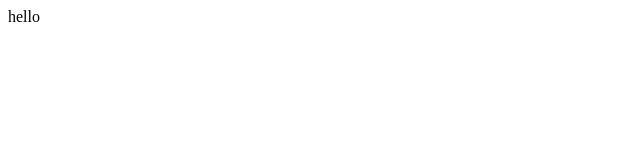
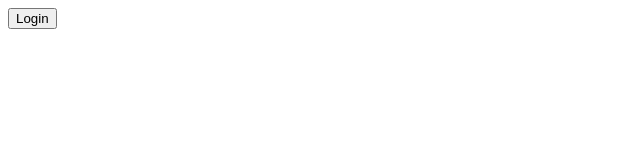
Before and after one commit to psudevteam/psuservice, a React (Vite) app: page / in a window 1280 px wide. Shown: the top 160 px of the page, without its empty margins (0-640 px from the left). Built offline with nearby package versions, Linux system fonts and the light colour scheme.

Commit message:
improvement: add test to button

```diff
--- a/package.json
+++ b/package.json
@@ -35,8 +35,10 @@
   },
   "devDependencies": {
     "@babel/runtime": "^7.21.5",
+    "@testing-library/dom": "^9.3.0",
     "@testing-library/jest-dom": "^5.16.5",
     "@testing-library/react": "^14.0.0",
+    "@testing-library/user-event": "^14.4.3",
     "@types/react": "^18.0.28",
     "@types/react-dom": "^18.0.11",
     "@vitejs/plugin-react-swc": "^3.0.0",
--- a/src/components/atoms/button/component.jsx
+++ b/src/components/atoms/button/index.jsx
@@ -21,10 +21,10 @@ export const Button = ({ loading = false, variant = "primary", size = "md", ...p
     },
   );
 
-  const className = `${(buttonVariant, buttonSize)}`;
+  const className = [...buttonVariant, ...buttonSize].join("");
 
   props.href && (
-    <Link to={props.href}>
+    <Link role="link" to={props.href}>
       <button role="button" {...props} className={className}>
         {loading ? <LoadingSpinner /> : props.children}
       </button>
--- a/src/routers/index.jsx
+++ b/src/routers/index.jsx
@@ -1,8 +1,13 @@
+import { Button } from "@/components";
 import { createBrowserRouter } from "react-router-dom";
 
 export const Router = createBrowserRouter([
   {
     path: "/",
-    element: <span>hello</span>,
+    element: (
+      <section className="flex items-center">
+        <Button>Login</Button>
+      </section>
+    ),
   },
 ]);
```
Also changed, not shown: 2 other files (tests, documents, lock files or other folders).
